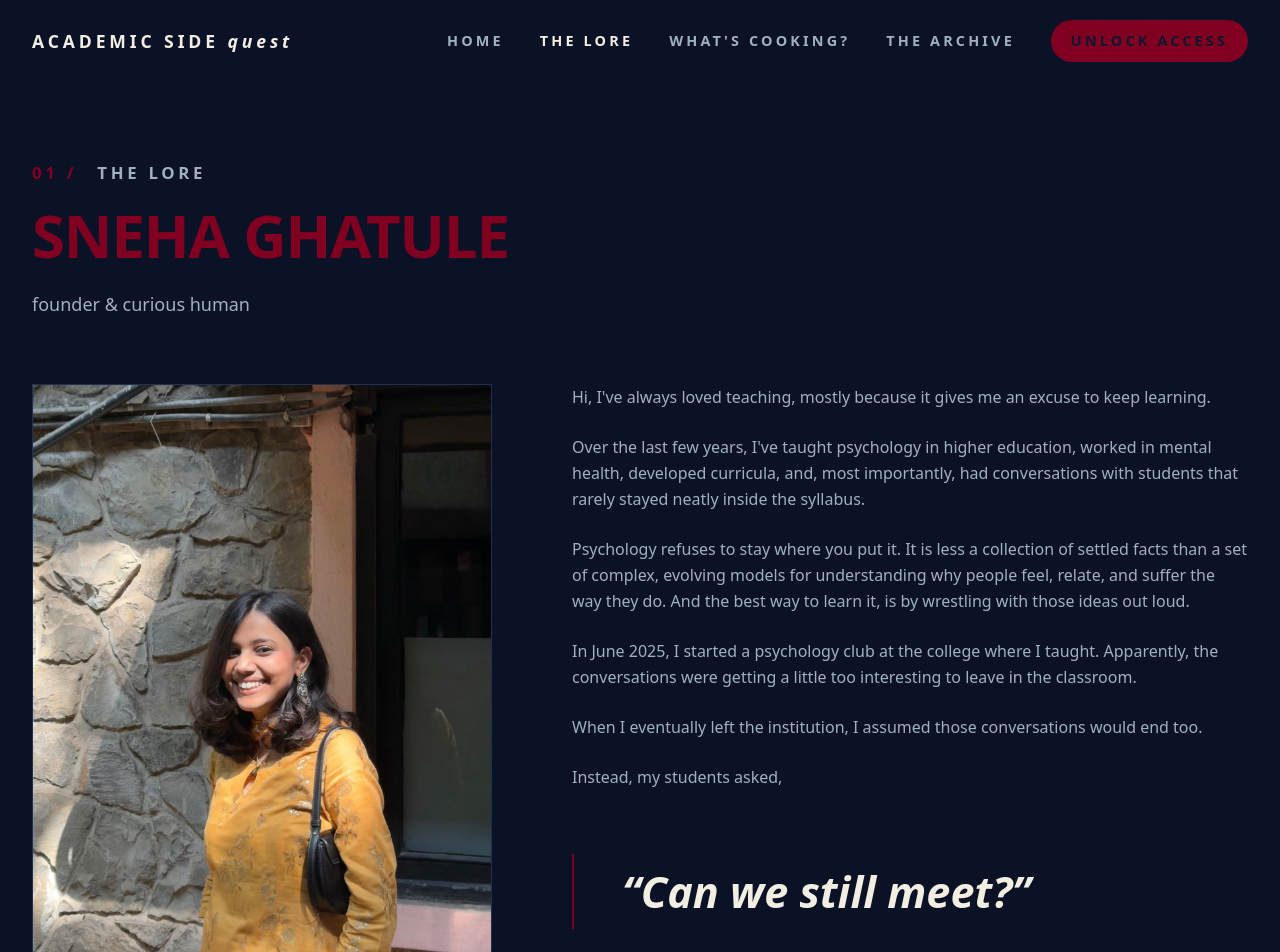
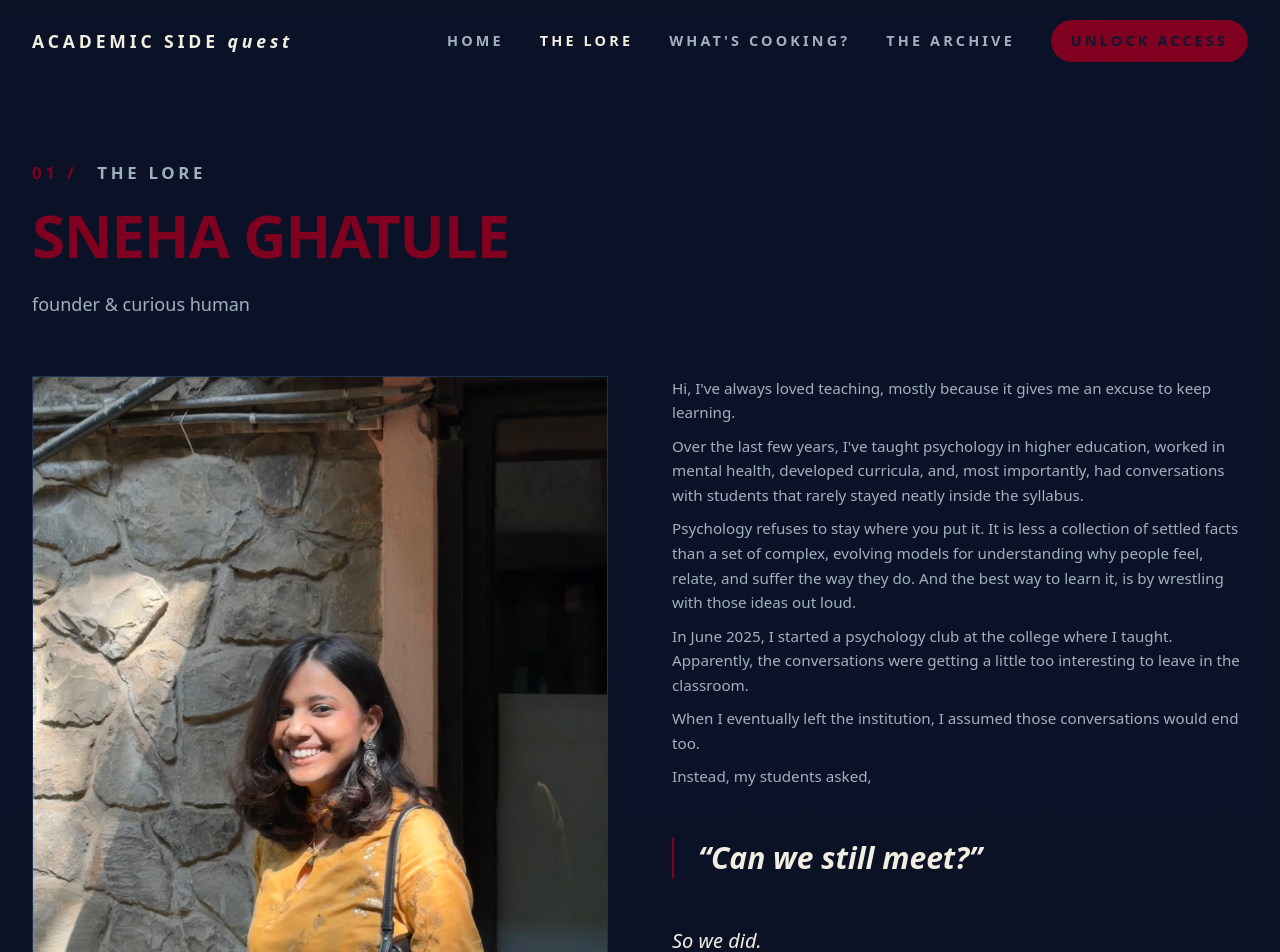
Before and after one commit to snehaghatule/academic-side-quest, a Next.js app: page /about in a window 1280 px wide. Shown: the top 952 px of the page. Built offline with nearby package versions, Linux system fonts and the light colour scheme; a web font is replaced by a local one.

Commit message:
Match story text height to photo column

```diff
--- a/src/components/sections/Founder.tsx
+++ b/src/components/sections/Founder.tsx
@@ -20,8 +20,8 @@ function renderBrand(text: string): ReactNode {
 
 function PullQuote({ children }: { children: ReactNode }) {
   return (
-    <blockquote className="my-16 border-l-2 border-ember py-2 pl-8 sm:pl-12">
-      <p className="font-accent text-3xl font-semibold italic leading-snug text-ink sm:text-4xl md:text-[2.7rem]">
+    <blockquote className="my-10 border-l-2 border-ember pl-6">
+      <p className="font-accent text-2xl font-semibold italic leading-snug text-ink sm:text-3xl">
         {children}
       </p>
     </blockquote>
@@ -32,10 +32,8 @@ export function Founder() {
   const bio = founder.bio;
   const studentsAsk = bio[5].split('"');
 
-  const body = (text: string, first = false) => (
-    <p className={`text-base leading-relaxed text-mist ${first ? "" : "mt-6"}`}>
-      {renderBrand(text)}
-    </p>
+  const body = (text: string) => (
+    <p className="text-[0.95rem] leading-relaxed text-mist">{renderBrand(text)}</p>
   );
 
   return (
@@ -43,8 +41,8 @@ export function Founder() {
       <div className="mx-auto max-w-7xl">
         <SectionHeading index="01" label="the lore" title={founder.name} description={founder.role} />
 
-        <div className="mt-16 grid items-start gap-14 lg:grid-cols-12 lg:gap-20">
-          <div className="lg:col-span-5">
+        <div className="mt-14 grid gap-12 lg:grid-cols-12 lg:gap-16">
+          <div className="lg:col-span-6">
             <Reveal>
               <div className="lg:sticky lg:top-28">
                 {founder.photo ? (
@@ -66,19 +64,17 @@ export function Founder() {
             </Reveal>
           </div>
 
-          <div className="lg:col-span-7">
-            <Reveal>
-              {body(bio[0], true)}
+          <div className="lg:col-span-6">
+            <Reveal className="flex h-full flex-col gap-4 lg:gap-0 lg:justify-between">
+              {body(bio[0])}
               {body(bio[1])}
               {body(bio[2])}
               {body(bio[3])}
               {body(bio[4])}
-
-              <p className="mt-6 text-base leading-relaxed text-mist">{studentsAsk[0]}</p>
+              <p className="text-[0.95rem] leading-relaxed text-mist">{studentsAsk[0]}</p>
               <PullQuote>“{studentsAsk[1]}”</PullQuote>
-              <p className="font-accent text-2xl italic text-ink">So we did.</p>
-
-              <div className="mt-6">{body(bio[7])}</div>
+              <p className="font-accent text-xl italic text-ink">So we did.</p>
+              {body(bio[7])}
               {body(bio[8])}
             </Reveal>
           </div>
```
